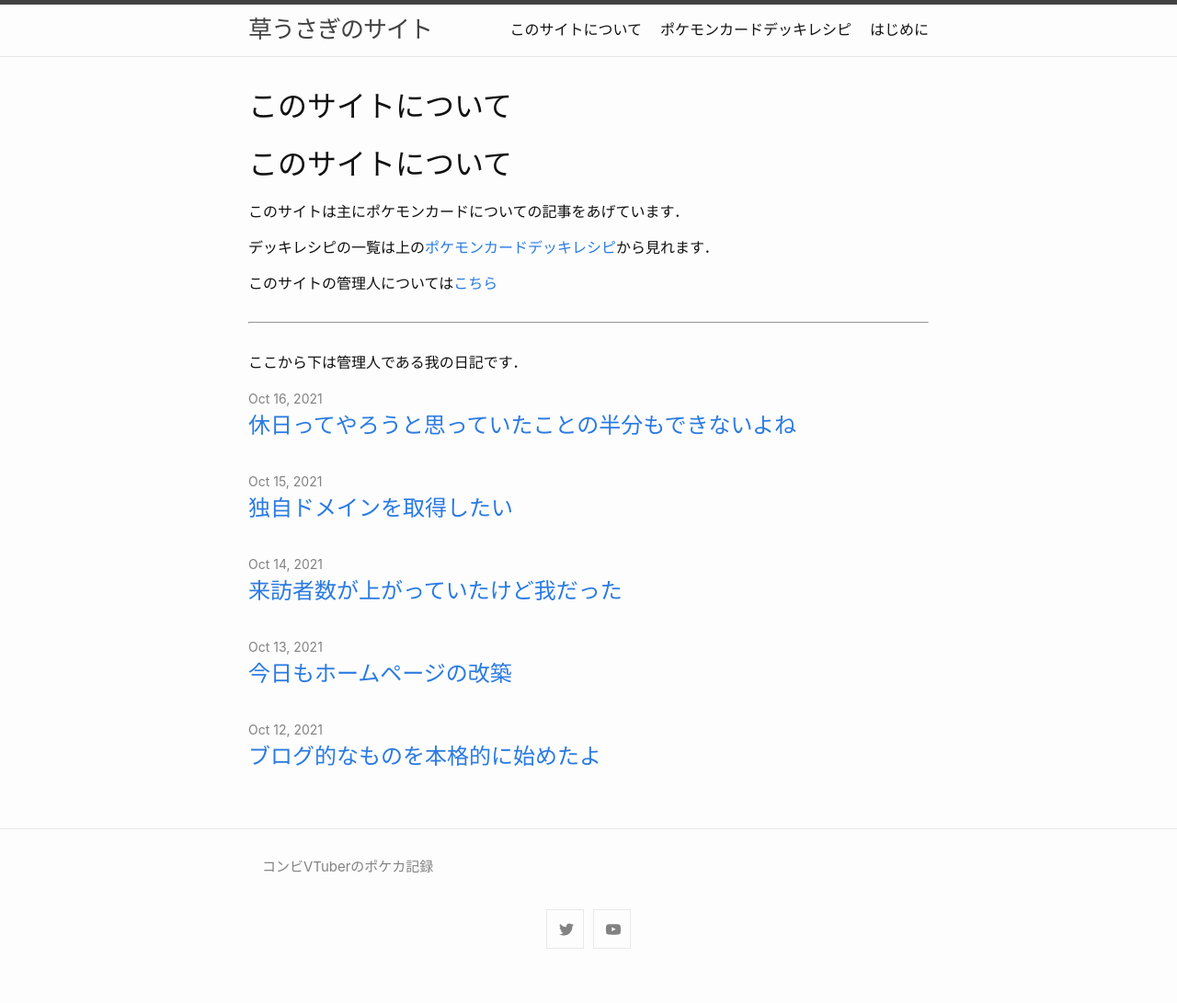
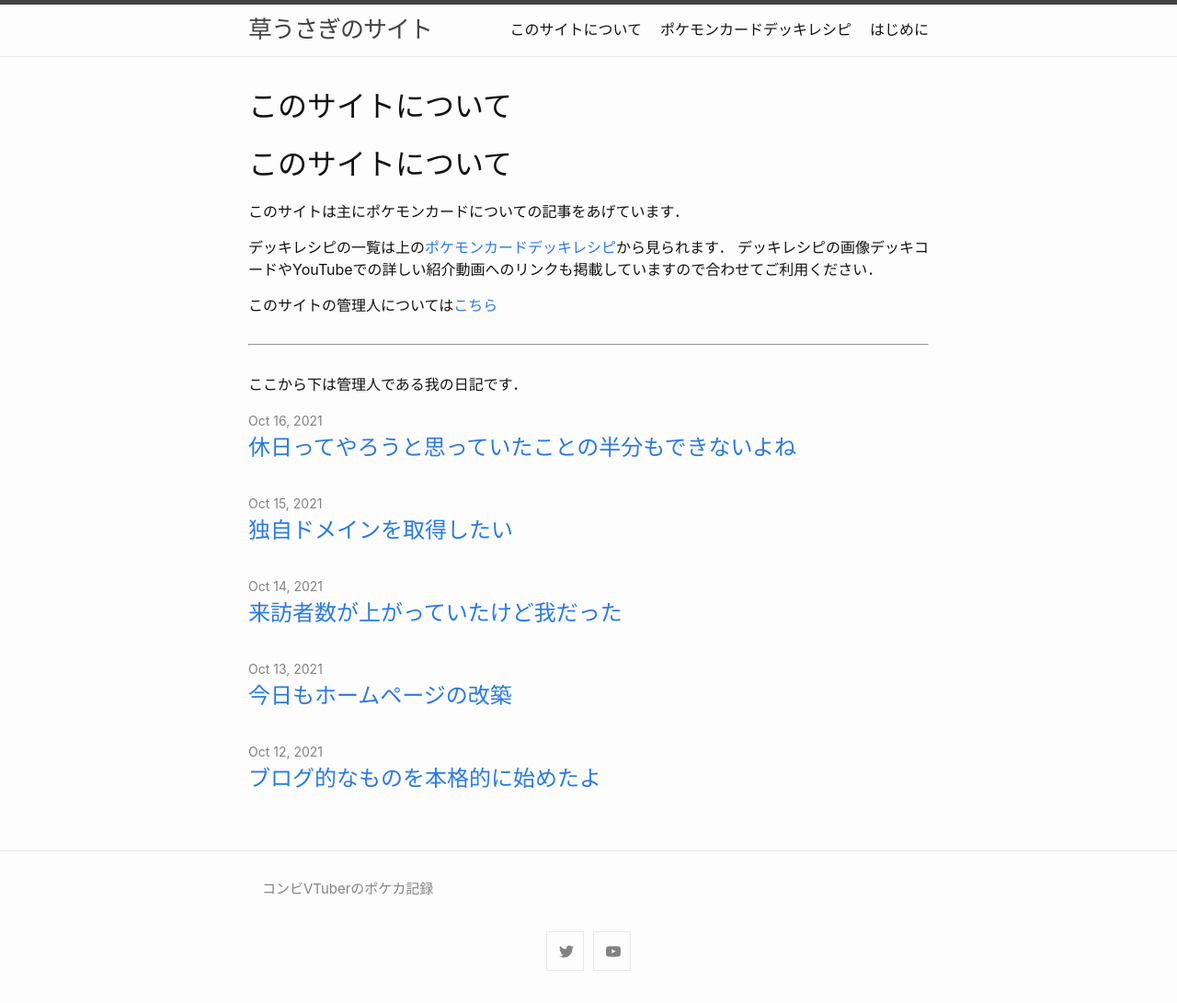
Before and after one commit to Kusausagi-Tsukasa/Kusausagi-Tsukasa.github.io, a Jekyll site: the page built from index.md, in a window 1280 px wide. Shown: the whole page at 92% size. Built offline with Jekyll 4.4.1, drawn with Linux system fonts in a browser that asks for light colours; our own code applies the rules of GitHub Pages for plain Markdown files; before the commit the page ends 1067 px from its top, so only the background shows below that.

Commit message:
Update index.md

```diff
--- a/index.md
+++ b/index.md
@@ -7,7 +7,8 @@ lang: ja_JP
 
 このサイトは主にポケモンカードについての記事をあげています．
 
-デッキレシピの一覧は上の[ポケモンカードデッキレシピ](Deck/recipeHome.md)から見れます．
+デッキレシピの一覧は上の[ポケモンカードデッキレシピ](Deck/recipeHome.md)から見られます．
+デッキレシピの画像デッキコードやYouTubeでの詳しい紹介動画へのリンクも掲載していますので合わせてご利用ください．
 
 このサイトの管理人については[こちら](homepage.md)
 
```
